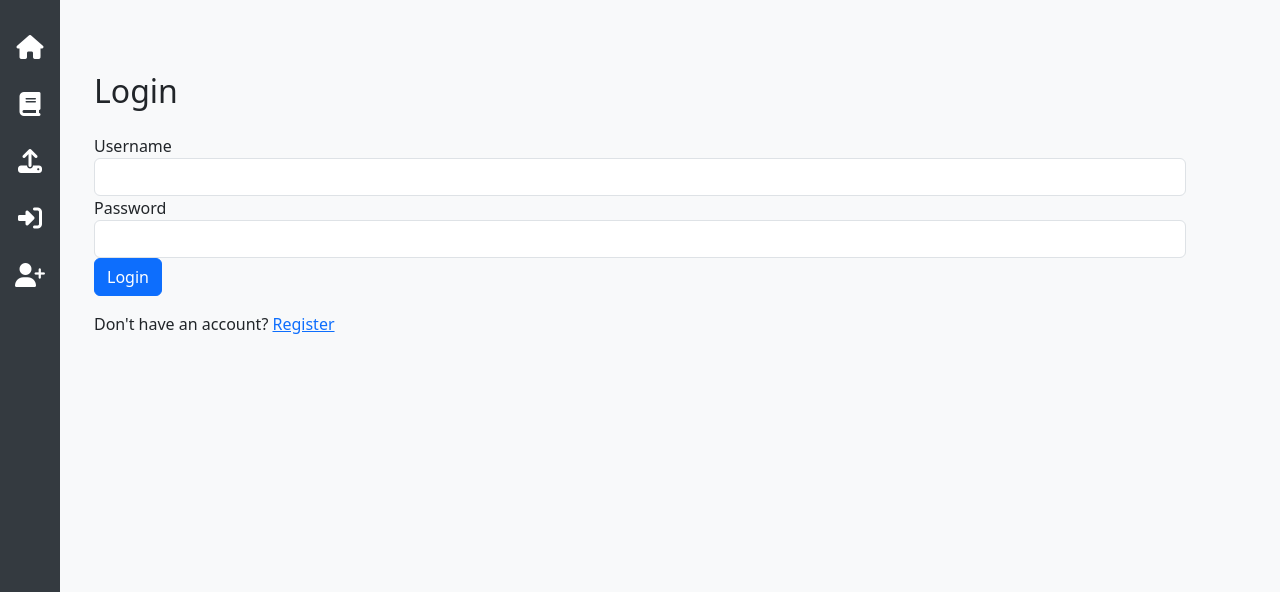
After one commit to PonteIneptique/paramhtrs-app, a Flask app: page /login in a window 1280 px wide. The commit adds this page. Shown: the top 592 px of the page. Run offline with Flask 3, Linux system fonts and the light colour scheme.

Commit message:
Added login layer

```diff
--- a/app/__init__.py
+++ b/app/__init__.py
@@ -1,3 +1,5 @@
+from email.policy import default
+
 from flask import Flask
 import click
 
@@ -6,22 +8,35 @@ app.config["SQLALCHEMY_DATABASE_URI"] = "sqlite:///data.db"  # Use SQLite for si
 app.config["SQLALCHEMY_TRACK_MODIFICATIONS"] = False
 app.config["SECRET_KEY"] = "RandomKey"
 
-from app.bp_app import bp_main
-from .db import db, Doc, Line, import_jsonl_stream
+from .bp_main import bp_main
+from .bp_auth import bp_auth, login_manager
+from .db import db, Doc, Line, import_jsonl_stream, User
 from .forms import UploadForm
 
 db.init_app(app)
+login_manager.init_app(app)
 app.register_blueprint(bp_main)
+app.register_blueprint(bp_auth)
 
 @app.cli.group("db")
 def db_group():
     return
 
 @db_group.command("create")
-def db_create():
+@click.option("--admin/--no-admin", is_flag=True, default=True)
+@click.option("--admin-name", type=str, default="admin")
+@click.option("--admin-password", type=str, default="qwerty")
+def db_create(admin, admin_name, admin_password):
     with app.app_context():
         db.create_all()
-    click.echo("DB Created")
+        click.echo("DB Created")
+        if admin:
+            admin = User(username=admin_name, is_admin=True, is_approved=True)
+            admin.set_password(admin_password)
+            db.session.add(admin)
+            db.session.commit()
+            click.echo("Admin created")
+
 
 @db_group.command("reset")
 def db_create():
@@ -30,6 +45,12 @@ def db_create():
         db.create_all()
     click.echo("DB Recreated")
 
+@db_group.command("drop")
+def db_create():
+    with app.app_context():
+        db.drop_all()
+    click.echo("DB Dropped")
+
 @app.cli.command("import")
 @click.argument("jsonl")
 def import_(jsonl):
--- /dev/null
+++ b/app/bp_auth.py
@@ -0,0 +1,103 @@
+from flask import Blueprint, render_template, request, redirect, url_for, flash
+from flask_login import login_user, logout_user, current_user
+from .db import User, db
+from flask_login import LoginManager, login_required
+
+
+login_manager = LoginManager()
+
+bp_auth = Blueprint('bp_auth', __name__)
+
+
+@bp_auth.route("/login", methods=["GET", "POST"])
+def login():
+    if current_user.is_authenticated:
+        return redirect(url_for("bp_main.home_route"))
+
+    if request.method == "POST":
+        username = request.form['username']
+        password = request.form['password']
+        user = User.query.filter_by(username=username).first()
+
+        if user and user.check_password(password):
+            if user.is_approved:
+                login_user(user)
+                return redirect(url_for("bp_main.home_route"))
+            else:
+                flash("Account not approved by admin.", "danger")
+        else:
+            flash("Invalid username or password.", "danger")
+
+    return render_template("login.html")
+
+
+@bp_auth.route("/logout")
+def logout():
+    logout_user()
+    return redirect(url_for("bp_auth.login"))
+
+
+@bp_auth.route("/register", methods=["GET", "POST"])
+def register():
+    if request.method == "POST":
+        username = request.form['username']
+        password = request.form['password']
+        user = User.query.filter_by(username=username).first()
+
+        if user:
+            flash("Username already taken.", "danger")
+        else:
+            new_user = User(username=username)
+            new_user.set_password(password)
+            db.session.add(new_user)
+            db.session.commit()
+            flash("Account created. Waiting for admin approval.", "success")
+            return redirect(url_for("bp_auth.login"))
+
+    return render_template("register.html")
+
+# Admin route to approve or reject users
+@bp_auth.route("/admin/approve_user/<int:user_id>", methods=["POST"])
+@login_required
+def approve_user(user_id):
+    if not current_user.is_admin:
+        flash("You are not authorized to perform this action.", "danger")
+        return redirect(url_for("bp_main.home_route"))
+
+    user = User.query.get_or_404(user_id)
+    user.is_approved = True
+    db.session.commit()
+    flash(f"User {user.username} has been approved.", "success")
+    return redirect(url_for("bp_main.home_route"))
+
+# Admin route to reject users
+@bp_auth.route("/admin/reject_user/<int:user_id>", methods=["POST"])
+@login_required
+def reject_user(user_id):
+    if not current_user.is_admin:
+        flash("You are not authorized to perform this action.", "danger")
+        return redirect(url_for("bp_main.home_route"))
+
+    user = User.query.get_or_404(user_id)
+    db.session.delete(user)
+    db.session.commit()
+    flash(f"User {user.username} has been rejected.", "success")
+    return redirect(url_for("bp_main.home_route"))
+
+
+@bp_auth.route("/admin", methods=["GET"])
+@login_required
+def admin_panel():
+    if not current_user.is_admin:
+        flash("You are not authorized to access the admin panel.", "danger")
+        return redirect(url_for("bp_auth.home_route"))
+
+    # Query for users who are not approved yet
+    unapproved_users = User.query.filter_by(is_approved=False).all()
+
+    return render_template("admin.html", users=unapproved_users)
+
+# User loader for Flask-Login
+@login_manager.user_loader
+def load_user(user_id):
+    return User.query.get(int(user_id))
--- a/app/bp_app.py
+++ b/app/bp_main.py
@@ -4,6 +4,7 @@ import io
 
 from .db import db, Doc, Line, import_jsonl_stream
 from .forms import UploadForm
+from flask_login import login_required
 
 bp_main = Blueprint("bp_main", __name__)
 
@@ -13,6 +14,7 @@ def home_route():
     return render_template("home.html")
 
 @bp_main.route("/document", methods=["GET"])
+@login_required
 def documents_route():
     # Get the filter query from the request, if provided
     search_query = request.args.get('search', '')
@@ -38,6 +40,7 @@ def documents_route():
 
 
 @bp_main.route("/document/<int:doc_id>", methods=["POST"])
+@login_required
 def document_route(doc_id):
     document = Doc.query.get_or_404(doc_id)
     # Try to capture and debug the incoming data
@@ -58,6 +61,7 @@ def document_route(doc_id):
 
 
 @bp_main.route("/document/<int:doc_id>/line/<int:line_id>", methods=["POST"])
+@login_required
 def line_route(doc_id, line_id):
     try:
         data = request.get_json()
@@ -78,6 +82,7 @@ def line_route(doc_id, line_id):
 
 
 @bp_main.route("/document/<int:doc_id>/line") # Should deal with lines / page
+@login_required
 def lines_route(doc_id):
     doc = Doc.query.get_or_404(doc_id)
     return render_template(
@@ -85,6 +90,7 @@ def lines_route(doc_id):
 
 
 @bp_main.route("/import", methods=["GET", "POST"])
+@login_required
 def import_jsonl_route():
     form = UploadForm()
 
--- a/app/templates/base.html
+++ b/app/templates/base.html
@@ -92,6 +92,15 @@
         <a href="{{url_for('bp_main.home_route')}}" aria-label="Home"><i class="fas fa-home"></i></a>
         <a href="{{url_for('bp_main.documents_route')}}" aria-label="Correct a document"><i class="fas fa-book"></i></a>
         <a href="{{url_for('bp_main.import_jsonl_route')}}" aria-label="Upload a JsonL"><i class="fas fa-upload"></i></a>
+        {% if current_user.is_anonymous %}
+        <a href="{{url_for('bp_auth.login')}}" aria-label="Login"><i class="fa-solid fa-right-to-bracket"></i></a>
+        <a href="{{url_for('bp_auth.register')}}" aria-label="Register"><i class="fa-solid fa-user-plus"></i></a>
+        {% else %}
+        <a href="{{url_for('bp_auth.logout')}}" aria-label="Logout"><i class="fa-solid fa-right-from-bracket"></i></a>
+            {% if current_user.is_admin %}
+            <a href="{{url_for('bp_auth.admin_panel')}}" aria-label="Admin Panel"><i class="fa-solid fa-users"></i></a>
+            {% endif %}
+        {% endif %}
     </div>
     <div class="container mt-5">
         {% block content %}{% endblock %}
--- /dev/null
+++ b/app/templates/login.html
@@ -0,0 +1,29 @@
+{% extends "base.html" %}
+
+{% block content %}
+    <div class="container">
+        <h2 class="my-4">Login</h2>
+
+        {% with messages = get_flashed_messages(with_categories=true) %}
+            {% if messages %}
+                <div class="alert alert-{{ messages[0][0] }} mt-4">
+                    {{ messages[0][1] }}
+                </div>
+            {% endif %}
+        {% endwith %}
+
+        <form method="POST">
+            <div class="form-group">
+                <label for="username">Username</label>
+                <input type="text" class="form-control" id="username" name="username" required>
+            </div>
+            <div class="form-group">
+                <label for="password">Password</label>
+                <input type="password" class="form-control" id="password" name="password" required>
+            </div>
+            <button type="submit" class="btn btn-primary">Login</button>
+        </form>
+
+        <p class="mt-3">Don't have an account? <a href="{{ url_for('bp_auth.register') }}">Register</a></p>
+    </div>
+{% endblock %}
--- a/requirements.txt
+++ b/requirements.txt
@@ -3,3 +3,5 @@ Flask==3.1.0
 Flask-SQLAlchemy==3.1.1
 regex==2024.11.6
 SQLAlchemy==2.0.39
+flask_login==0.6.3
+Flask-WTF==1.2.2
```
Also changed, not shown: app/db.py (+18 -1 lines), app/templates/admin.html (added, +40 -0 lines), app/templates/home.html (+9 -0 lines), app/templates/register.html (added, +29 -0 lines).
